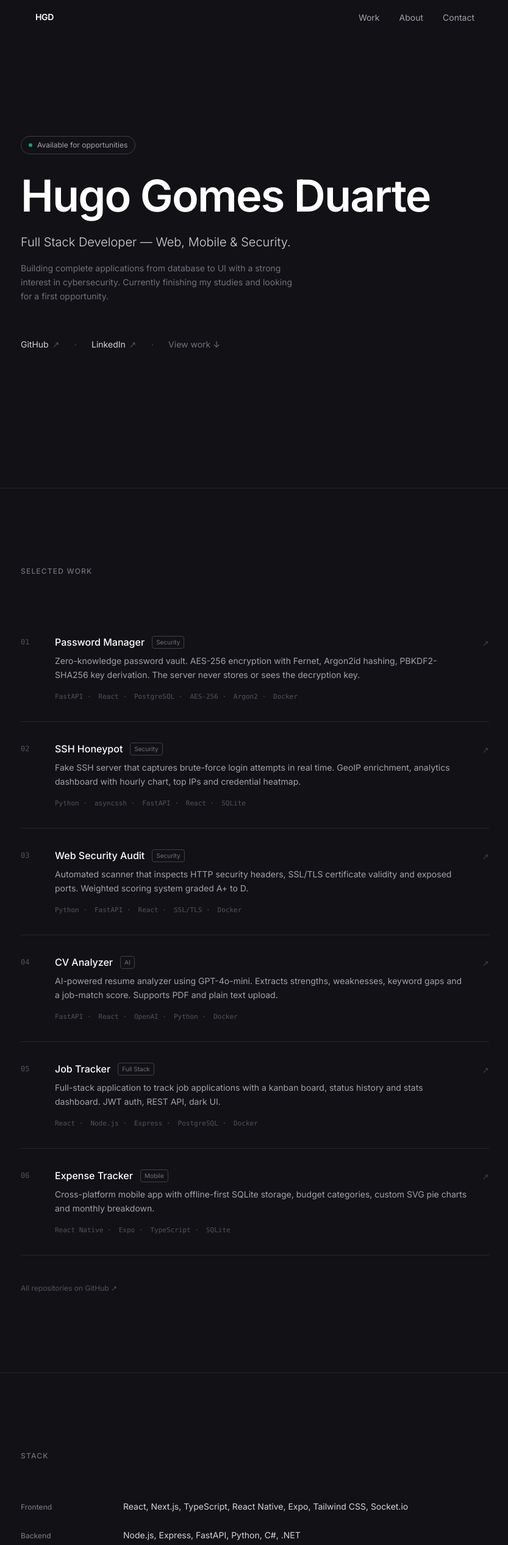
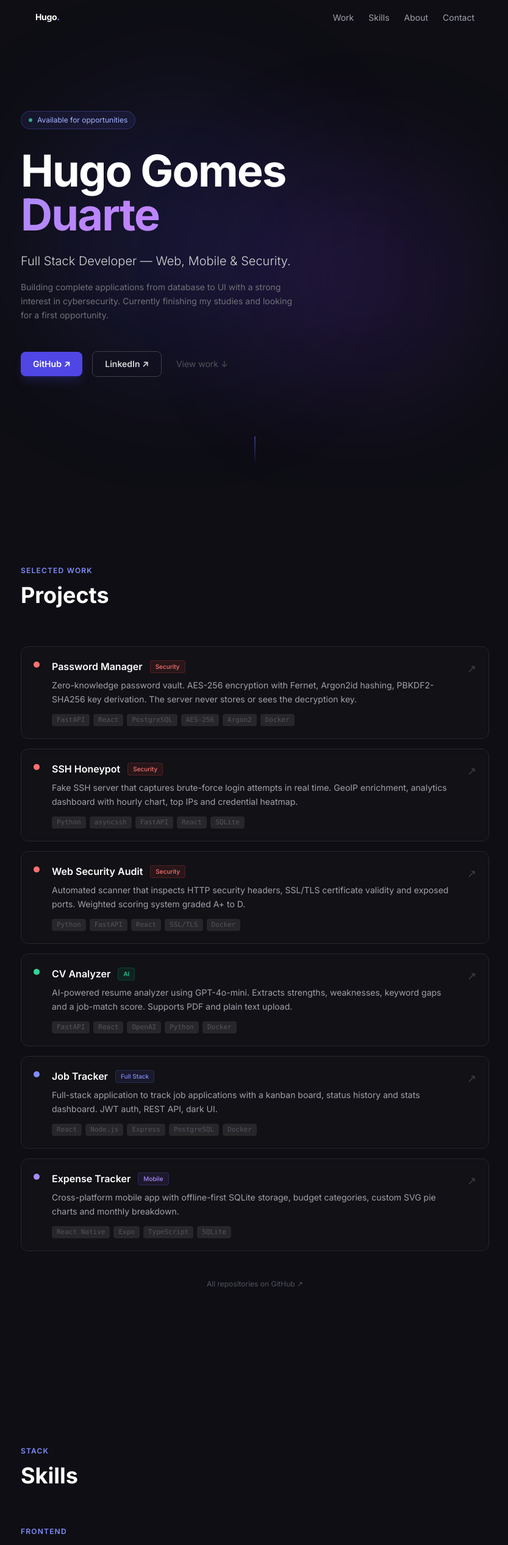
Before and after one commit to HugoDGS/portfolio, a Next.js app: page / in a window 1280 px wide. Shown: the top 2534 px of the page at 61% size, without its empty margins (222-1055 px from the left). Built offline with nearby package versions, Linux system fonts and the light colour scheme.

Commit message:
feat: animated gradient hero, colored skill pills, project cards with glow

```diff
--- a/app/globals.css
+++ b/app/globals.css
@@ -7,22 +7,33 @@ html {
 }
 
 body {
-  background-color: #111116;
+  background-color: #0e0e14;
   color: #fafafa;
   -webkit-font-smoothing: antialiased;
 }
 
 ::selection {
-  background: rgba(161, 161, 170, 0.2);
+  background: rgba(99, 102, 241, 0.3);
 }
 
-::-webkit-scrollbar {
-  width: 4px;
+::-webkit-scrollbar { width: 4px; }
+::-webkit-scrollbar-track { background: transparent; }
+::-webkit-scrollbar-thumb { background: #3f3f46; border-radius: 2px; }
+
+@keyframes gradient-shift {
+  0%, 100% { background-position: 0% 50%; }
+  50% { background-position: 100% 50%; }
 }
-::-webkit-scrollbar-track {
-  background: transparent;
+
+.gradient-text {
+  background: linear-gradient(135deg, #818cf8, #a78bfa, #c084fc, #818cf8);
+  background-size: 300% 300%;
+  animation: gradient-shift 4s ease infinite;
+  -webkit-background-clip: text;
+  -webkit-text-fill-color: transparent;
+  background-clip: text;
 }
-::-webkit-scrollbar-thumb {
-  background: #3f3f46;
-  border-radius: 2px;
+
+.glow-card:hover {
+  box-shadow: 0 0 0 1px rgba(99, 102, 241, 0.3), 0 8px 32px rgba(99, 102, 241, 0.1);
 }
--- a/components/Contact.tsx
+++ b/components/Contact.tsx
@@ -2,75 +2,79 @@
 import { motion } from "framer-motion";
 
 const links = [
-  { label: "Email", value: "hugo24750@icloud.com", href: "mailto:hugo24750@icloud.com" },
-  { label: "GitHub", value: "github.com/HugoDGS", href: "https://github.com/HugoDGS" },
-  { label: "LinkedIn", value: "hugo-gomes-duarte", href: "https://www.linkedin.com/in/hugo-gomes-duarte-05038b273" },
+  {
+    label: "Email",
+    value: "hugo24750@icloud.com",
+    href: "mailto:hugo24750@icloud.com",
+    color: "group-hover:text-indigo-300",
+  },
+  {
+    label: "GitHub",
+    value: "github.com/HugoDGS",
+    href: "https://github.com/HugoDGS",
+    color: "group-hover:text-violet-300",
+  },
+  {
+    label: "LinkedIn",
+    value: "hugo-gomes-duarte",
+    href: "https://www.linkedin.com/in/hugo-gomes-duarte-05038b273",
+    color: "group-hover:text-blue-300",
+  },
 ];
 
 export default function Contact() {
   return (
-    <section id="contact" className="py-32 px-6 border-t border-zinc-800">
+    <section id="contact" className="py-32 px-6">
       <div className="max-w-3xl mx-auto">
-        <motion.p
-          initial={{ opacity: 0 }}
-          whileInView={{ opacity: 1 }}
-          viewport={{ once: true }}
-          transition={{ duration: 0.4 }}
-          className="text-xs font-medium text-zinc-500 uppercase tracking-widest mb-16"
-        >
-          Contact
-        </motion.p>
-
-        <motion.h2
-          initial={{ opacity: 0, y: 12 }}
+        <motion.div
+          initial={{ opacity: 0, y: 30 }}
           whileInView={{ opacity: 1, y: 0 }}
           viewport={{ once: true }}
           transition={{ duration: 0.5 }}
-          className="text-3xl md:text-4xl font-semibold text-white tracking-tight mb-6 max-w-sm leading-tight"
+          className="mb-16"
         >
-          Open to new opportunities.
-        </motion.h2>
+          <p className="text-xs font-semibold text-indigo-400 uppercase tracking-widest mb-3">
+            Get in touch
+          </p>
+          <h2 className="text-3xl md:text-4xl font-bold text-white mb-4">
+            Open to new opportunities.
+          </h2>
+          <p className="text-zinc-500 text-sm max-w-sm leading-relaxed">
+            Available for full-stack and security roles. Feel free to reach out.
+          </p>
+        </motion.div>
+
+        <div className="space-y-3">
+          {links.map((l, i) => (
+            <motion.a
+              key={l.label}
+              href={l.href}
+              target={l.label !== "Email" ? "_blank" : undefined}
+              rel={l.label !== "Email" ? "noreferrer" : undefined}
+              initial={{ opacity: 0, y: 20 }}
+              whileInView={{ opacity: 1, y: 0 }}
+              viewport={{ once: true }}
+              transition={{ duration: 0.4, delay: i * 0.1 }}
+              whileHover={{ x: 6 }}
+              className="group glow-card flex items-center justify-between p-5 rounded-xl border border-zinc-800 hover:border-zinc-700 bg-zinc-900/40 transition-all"
+            >
+              <div className="flex items-center gap-5">
+                <span className="text-xs text-zinc-600 w-14">{l.label}</span>
+                <span className={`text-sm text-zinc-300 transition-colors ${l.color}`}>
+                  {l.value}
+                </span>
+              </div>
+              <span className="text-zinc-700 group-hover:text-indigo-400 transition-colors">↗</span>
+            </motion.a>
+          ))}
+        </div>
 
         <motion.p
           initial={{ opacity: 0 }}
           whileInView={{ opacity: 1 }}
           viewport={{ once: true }}
-          transition={{ duration: 0.5, delay: 0.1 }}
-          className="text-sm text-zinc-400 mb-14 max-w-sm leading-relaxed"
-        >
-          Available for full-stack and security roles. Feel free to reach out.
-        </motion.p>
-
-        <motion.div
-          initial={{ opacity: 0, y: 8 }}
-          whileInView={{ opacity: 1, y: 0 }}
-          viewport={{ once: true }}
-          transition={{ duration: 0.4, delay: 0.15 }}
-          className="space-y-4"
-        >
-          {links.map((l) => (
-            <a
-              key={l.label}
-              href={l.href}
-              target={l.label !== "Email" ? "_blank" : undefined}
-              rel={l.label !== "Email" ? "noreferrer" : undefined}
-              className="group grid grid-cols-[5rem_1fr_auto] items-center gap-4 py-4 border-b border-zinc-800 hover:border-zinc-700 transition-colors"
-            >
-              <span className="text-xs text-zinc-600">{l.label}</span>
-              <span className="text-sm text-zinc-300 group-hover:text-white transition-colors">
-                {l.value}
-              </span>
-              <span className="text-zinc-600 group-hover:text-zinc-400 transition-colors text-sm">↗</span>
-            </a>
-          ))}
-        </motion.div>
-
-        <motion.p
-          initial={{ opacity: 0 }}
-          whileInView={{ opacity: 1 }}
-          viewport={{ once: true }}
-          transition={{ delay: 0.4 }}
-          className="text-zinc-700 text-xs mt-20"
+          transition={{ delay: 0.5 }}
+          className="text-zinc-800 text-xs mt-20"
         >
           Built with Next.js 15 & Tailwind CSS — 2025
         </motion.p>
--- a/components/Hero.tsx
+++ b/components/Hero.tsx
@@ -1,71 +1,109 @@
 "use client";
 import { motion } from "framer-motion";
 
-const item = (delay = 0) => ({
-  initial: { opacity: 0, y: 16 },
-  animate: { opacity: 1, y: 0 },
-  transition: { duration: 0.5, delay, ease: [0.21, 0.47, 0.32, 0.98] },
-});
-
 export default function Hero() {
   return (
-    <section className="min-h-screen flex flex-col justify-center px-6">
-      <div className="max-w-3xl mx-auto w-full">
-        <motion.div {...item(0)} className="mb-8">
-          <span className="inline-flex items-center gap-2 text-xs text-zinc-400 border border-zinc-700 rounded-full px-3 py-1.5">
-            <span className="w-1.5 h-1.5 rounded-full bg-emerald-500 animate-pulse" />
+    <section className="relative min-h-screen flex flex-col justify-center px-6 overflow-hidden">
+      {/* Animated background blobs */}
+      <motion.div
+        animate={{ scale: [1, 1.15, 1], opacity: [0.15, 0.25, 0.15] }}
+        transition={{ duration: 8, repeat: Infinity, ease: "easeInOut" }}
+        className="absolute top-1/4 left-1/4 w-96 h-96 rounded-full bg-indigo-600 blur-[120px] pointer-events-none"
+      />
+      <motion.div
+        animate={{ scale: [1, 1.2, 1], opacity: [0.1, 0.2, 0.1] }}
+        transition={{ duration: 10, repeat: Infinity, ease: "easeInOut", delay: 2 }}
+        className="absolute bottom-1/4 right-1/4 w-72 h-72 rounded-full bg-violet-600 blur-[100px] pointer-events-none"
+      />
+
+      <div className="relative z-10 max-w-3xl mx-auto w-full">
+        <motion.div
+          initial={{ opacity: 0, y: 30 }}
+          animate={{ opacity: 1, y: 0 }}
+          transition={{ duration: 0.6 }}
+          className="mb-8"
+        >
+          <span className="inline-flex items-center gap-2 text-xs text-indigo-300 border border-indigo-500/30 bg-indigo-500/10 rounded-full px-3 py-1.5">
+            <span className="w-1.5 h-1.5 rounded-full bg-emerald-400 animate-pulse" />
             Available for opportunities
           </span>
         </motion.div>
 
         <motion.h1
-          {...item(0.08)}
-          className="text-5xl md:text-6xl lg:text-7xl font-semibold text-white tracking-tight leading-[1.08] mb-6"
+          initial={{ opacity: 0, y: 40 }}
+          animate={{ opacity: 1, y: 0 }}
+          transition={{ duration: 0.7, delay: 0.1 }}
+          className="text-5xl md:text-6xl lg:text-7xl font-bold tracking-tight leading-[1.05] mb-6"
         >
-          Hugo Gomes Duarte
+          <span className="text-white">Hugo Gomes</span>
+          <br />
+          <span className="gradient-text">Duarte</span>
         </motion.h1>
 
         <motion.p
-          {...item(0.14)}
+          initial={{ opacity: 0, y: 30 }}
+          animate={{ opacity: 1, y: 0 }}
+          transition={{ duration: 0.6, delay: 0.2 }}
           className="text-xl text-zinc-300 font-light mb-4 max-w-lg leading-relaxed"
         >
           Full Stack Developer — Web, Mobile & Security.
         </motion.p>
 
         <motion.p
-          {...item(0.2)}
-          className="text-zinc-500 max-w-md mb-14 leading-relaxed text-sm"
+          initial={{ opacity: 0, y: 30 }}
+          animate={{ opacity: 1, y: 0 }}
+          transition={{ duration: 0.6, delay: 0.3 }}
+          className="text-zinc-500 max-w-md mb-12 leading-relaxed text-sm"
         >
           Building complete applications from database to UI with a strong interest in
           cybersecurity. Currently finishing my studies and looking for a first opportunity.
         </motion.p>
 
-        <motion.div {...item(0.26)} className="flex items-center gap-6 flex-wrap">
-          <a
+        <motion.div
+          initial={{ opacity: 0, y: 30 }}
+          animate={{ opacity: 1, y: 0 }}
+          transition={{ duration: 0.6, delay: 0.4 }}
+          className="flex items-center gap-4 flex-wrap"
+        >
+          <motion.a
             href="https://github.com/HugoDGS"
             target="_blank"
             rel="noreferrer"
-            className="text-sm text-zinc-300 hover:text-white transition-colors flex items-center gap-1.5 group"
+            whileHover={{ scale: 1.04 }}
+            whileTap={{ scale: 0.97 }}
+            className="px-5 py-2.5 bg-indigo-600 hover:bg-indigo-500 text-white text-sm font-semibold rounded-lg transition-colors shadow-lg shadow-indigo-900/40"
           >
-            GitHub
-            <span className="text-zinc-600 group-hover:text-zinc-400 transition-colors">↗</span>
-          </a>
-          <span className="text-zinc-700">·</span>
-          <a
+            GitHub ↗
+          </motion.a>
+          <motion.a
             href="https://www.linkedin.com/in/hugo-gomes-duarte-05038b273"
             target="_blank"
             rel="noreferrer"
-            className="text-sm text-zinc-300 hover:text-white transition-colors flex items-center gap-1.5 group"
+            whileHover={{ scale: 1.04 }}
+            whileTap={{ scale: 0.97 }}
+            className="px-5 py-2.5 border border-zinc-700 hover:border-indigo-500 text-zinc-300 hover:text-white text-sm font-semibold rounded-lg transition-all"
           >
-            LinkedIn
-            <span className="text-zinc-600 group-hover:text-zinc-400 transition-colors">↗</span>
-          </a>
-          <span className="text-zinc-700">·</span>
-          <a href="#projects" className="text-sm text-zinc-500 hover:text-zinc-300 transition-colors">
+            LinkedIn ↗
+          </motion.a>
+          <a href="#projects" className="text-sm text-zinc-600 hover:text-zinc-400 transition-colors ml-2">
             View work ↓
           </a>
         </motion.div>
       </div>
+
+      {/* Scroll indicator */}
+      <motion.div
+        initial={{ opacity: 0 }}
+        animate={{ opacity: 1 }}
+        transition={{ delay: 1.2 }}
+        className="absolute bottom-10 left-1/2 -translate-x-1/2"
+      >
+        <motion.div
+          animate={{ y: [0, 10, 0] }}
+          transition={{ duration: 2, repeat: Infinity, ease: "easeInOut" }}
+          className="w-px h-12 bg-gradient-to-b from-indigo-500 to-transparent mx-auto"
+        />
+      </motion.div>
     </section>
   );
 }
--- a/components/Nav.tsx
+++ b/components/Nav.tsx
@@ -4,6 +4,7 @@ import { motion } from "framer-motion";
 
 const links = [
   { label: "Work", href: "#projects" },
+  { label: "Skills", href: "#skills" },
   { label: "About", href: "#about" },
   { label: "Contact", href: "#contact" },
 ];
@@ -19,24 +20,21 @@ export default function Nav() {
 
   return (
     <motion.nav
-      initial={{ opacity: 0 }}
-      animate={{ opacity: 1 }}
-      transition={{ duration: 0.4, delay: 0.2 }}
+      initial={{ opacity: 0, y: -20 }}
+      animate={{ opacity: 1, y: 0 }}
+      transition={{ duration: 0.5 }}
       className={`fixed top-0 left-0 right-0 z-50 transition-all duration-500 ${
-        scrolled ? "border-b border-zinc-800 bg-[#111116]/85 backdrop-blur-xl" : ""
+        scrolled ? "border-b border-zinc-800 bg-[#0e0e14]/85 backdrop-blur-xl" : ""
       }`}
     >
       <div className="max-w-3xl mx-auto px-6 h-14 flex items-center justify-between">
-        <a href="#" className="text-white font-semibold text-sm tracking-tight">
-          HGD
+        <a href="#" className="text-white font-bold text-sm tracking-tight">
+          Hugo<span className="text-indigo-400">.</span>
         </a>
-        <ul className="flex gap-8">
+        <ul className="flex gap-6">
           {links.map((l) => (
             <li key={l.href}>
-              <a
-                href={l.href}
-                className="text-zinc-400 hover:text-white text-sm transition-colors"
-              >
+              <a href={l.href} className="text-zinc-400 hover:text-white text-sm transition-colors">
                 {l.label}
               </a>
             </li>
--- a/components/Projects.tsx
+++ b/components/Projects.tsx
@@ -1,6 +1,13 @@
 "use client";
 import { motion } from "framer-motion";
 import { projects } from "@/lib/data";
+
+const categoryColor: Record<string, { bg: string; text: string; border: string; dot: string }> = {
+  security: { bg: "bg-red-500/10", text: "text-red-400", border: "border-red-500/20", dot: "bg-red-400" },
+  fullstack: { bg: "bg-indigo-500/10", text: "text-indigo-400", border: "border-indigo-500/20", dot: "bg-indigo-400" },
+  mobile: { bg: "bg-violet-500/10", text: "text-violet-400", border: "border-violet-500/20", dot: "bg-violet-400" },
+  ai: { bg: "bg-emerald-500/10", text: "text-emerald-400", border: "border-emerald-500/20", dot: "bg-emerald-400" },
+};
 
 const categoryLabel: Record<string, string> = {
   security: "Security",
@@ -11,75 +18,88 @@ const categoryLabel: Record<string, string> = {
 
 export default function Projects() {
   return (
-    <section id="projects" className="py-32 px-6 border-t border-zinc-800">
+    <section id="projects" className="py-32 px-6">
       <div className="max-w-3xl mx-auto">
-        <motion.p
-          initial={{ opacity: 0 }}
-          whileInView={{ opacity: 1 }}
+        <motion.div
+          initial={{ opacity: 0, y: 30 }}
+          whileInView={{ opacity: 1, y: 0 }}
           viewport={{ once: true }}
-          transition={{ duration: 0.4 }}
-          className="text-xs font-medium text-zinc-500 uppercase tracking-widest mb-16"
+          transition={{ duration: 0.5 }}
+          className="mb-16"
         >
+          <p className="text-xs font-semibold text-indigo-400 uppercase tracking-widest mb-3">
             Selected Work
-        </motion.p>
+          </p>
+          <h2 className="text-3xl md:text-4xl font-bold text-white">Projects</h2>
+        </motion.div>
 
-        <div>
-          {projects.map((project, i) => (
+        <div className="space-y-4">
+          {projects.map((project, i) => {
+            const c = categoryColor[project.category];
+            return (
               <motion.a
                 key={project.title}
                 href={project.github}
                 target="_blank"
                 rel="noreferrer"
-              initial={{ opacity: 0, y: 12 }}
-              whileInView={{ opacity: 1, y: 0 }}
+                initial={{ opacity: 0, x: -30 }}
+                whileInView={{ opacity: 1, x: 0 }}
                 viewport={{ once: true }}
-              transition={{ duration: 0.4, delay: i * 0.07 }}
-              className="group grid grid-cols-[2rem_1fr_auto] gap-6 items-start py-8 border-b border-zinc-800 hover:border-zinc-700 transition-colors cursor-pointer"
+                transition={{ duration: 0.5, delay: i * 0.08 }}
+                whileHover={{ x: 6 }}
+                className="glow-card group flex items-start gap-5 p-5 rounded-xl border border-zinc-800 hover:border-zinc-700 bg-zinc-900/40 backdrop-blur-sm transition-all cursor-pointer"
               >
-              <span className="text-zinc-600 text-xs font-mono mt-1">
-                {String(i + 1).padStart(2, "0")}
-              </span>
+                <div className="mt-1 flex-shrink-0">
+                  <motion.div
+                    whileHover={{ scale: 1.2 }}
+                    className={`w-2.5 h-2.5 rounded-full ${c.dot}`}
+                  />
+                </div>
 
-              <div>
-                <div className="flex items-center gap-3 mb-2">
-                  <h3 className="text-white font-medium group-hover:text-zinc-200 transition-colors">
+                <div className="flex-1 min-w-0">
+                  <div className="flex items-center gap-3 mb-2 flex-wrap">
+                    <h3 className="text-white font-semibold group-hover:text-indigo-200 transition-colors">
                       {project.title}
                     </h3>
-                  <span className="text-[10px] text-zinc-500 border border-zinc-700 rounded px-1.5 py-0.5 hidden sm:inline">
+                    <span className={`text-[10px] font-medium px-2 py-0.5 rounded border ${c.bg} ${c.text} ${c.border}`}>
                       {categoryLabel[project.category]}
                     </span>
                   </div>
-                <p className="text-zinc-400 text-sm leading-relaxed mb-4">
+                  <p className="text-zinc-400 text-sm leading-relaxed mb-3">
                     {project.description}
                   </p>
-                <div className="flex flex-wrap gap-x-3 gap-y-1">
-                  {project.stack.map((tech, idx) => (
-                    <span key={tech} className="text-[11px] text-zinc-600 font-mono">
-                      {tech}{idx < project.stack.length - 1 ? " ·" : ""}
+                  <div className="flex flex-wrap gap-1.5">
+                    {project.stack.map((tech) => (
+                      <span key={tech} className="text-[11px] text-zinc-600 bg-zinc-800 px-2 py-0.5 rounded font-mono">
+                        {tech}
                       </span>
                     ))}
                   </div>
                 </div>
 
-              <span className="text-zinc-700 group-hover:text-zinc-400 transition-colors mt-1 text-sm">
+                <motion.span
+                  className="text-zinc-700 group-hover:text-indigo-400 transition-colors text-lg flex-shrink-0 mt-0.5"
+                  whileHover={{ x: 3 }}
+                >
                   ↗
-              </span>
+                </motion.span>
               </motion.a>
-          ))}
+            );
+          })}
         </div>
 
         <motion.div
           initial={{ opacity: 0 }}
           whileInView={{ opacity: 1 }}
           viewport={{ once: true }}
-          transition={{ delay: 0.3 }}
-          className="mt-10"
+          transition={{ delay: 0.4 }}
+          className="mt-10 text-center"
         >
           <a
             href="https://github.com/HugoDGS"
             target="_blank"
             rel="noreferrer"
-            className="text-xs text-zinc-600 hover:text-zinc-400 transition-colors"
+            className="text-xs text-zinc-600 hover:text-indigo-400 transition-colors"
           >
             All repositories on GitHub ↗
           </a>
--- a/components/Skills.tsx
+++ b/components/Skills.tsx
@@ -2,34 +2,64 @@
 import { motion } from "framer-motion";
 import { skillGroups } from "@/lib/data";
 
+const groupAccent: Record<string, string> = {
+  Frontend: "text-indigo-400",
+  Backend: "text-violet-400",
+  "Database & DevOps": "text-blue-400",
+  Security: "text-red-400",
+};
+
+const pillColor: Record<string, string> = {
+  Frontend: "border-indigo-500/20 text-indigo-300 bg-indigo-500/10 hover:bg-indigo-500/20",
+  Backend: "border-violet-500/20 text-violet-300 bg-violet-500/10 hover:bg-violet-500/20",
+  "Database & DevOps": "border-blue-500/20 text-blue-300 bg-blue-500/10 hover:bg-blue-500/20",
+  Security: "border-red-500/20 text-red-300 bg-red-500/10 hover:bg-red-500/20",
+};
+
 export default function Skills() {
   return (
-    <section id="skills" className="py-32 px-6 border-t border-zinc-800">
+    <section id="skills" className="py-32 px-6">
       <div className="max-w-3xl mx-auto">
-        <motion.p
-          initial={{ opacity: 0 }}
-          whileInView={{ opacity: 1 }}
+        <motion.div
+          initial={{ opacity: 0, y: 30 }}
+          whileInView={{ opacity: 1, y: 0 }}
           viewport={{ once: true }}
-          transition={{ duration: 0.4 }}
-          className="text-xs font-medium text-zinc-500 uppercase tracking-widest mb-16"
+          transition={{ duration: 0.5 }}
+          className="mb-16"
         >
-          Stack
-        </motion.p>
+          <p className="text-xs font-semibold text-indigo-400 uppercase tracking-widest mb-3">
+            Stack
+          </p>
+          <h2 className="text-3xl md:text-4xl font-bold text-white">Skills</h2>
+        </motion.div>
 
-        <div className="space-y-6">
+        <div className="space-y-10">
           {skillGroups.map((group, i) => (
             <motion.div
               key={group.label}
-              initial={{ opacity: 0, y: 8 }}
+              initial={{ opacity: 0, y: 30 }}
               whileInView={{ opacity: 1, y: 0 }}
               viewport={{ once: true }}
-              transition={{ duration: 0.4, delay: i * 0.06 }}
-              className="grid grid-cols-[7rem_1fr] sm:grid-cols-[9rem_1fr] gap-6 items-baseline"
+              transition={{ duration: 0.5, delay: i * 0.1 }}
             >
-              <span className="text-xs text-zinc-500 font-medium">{group.label}</span>
-              <span className="text-sm text-zinc-300 leading-relaxed">
-                {group.skills.join(", ")}
-              </span>
+              <p className={`text-xs font-semibold uppercase tracking-widest mb-4 ${groupAccent[group.label]}`}>
+                {group.label}
+              </p>
+              <div className="flex flex-wrap gap-2">
+                {group.skills.map((skill, j) => (
+                  <motion.span
+                    key={skill}
+                    initial={{ opacity: 0, scale: 0.8 }}
+                    whileInView={{ opacity: 1, scale: 1 }}
+                    viewport={{ once: true }}
+                    transition={{ duration: 0.3, delay: i * 0.1 + j * 0.04 }}
+                    whileHover={{ scale: 1.06, y: -2 }}
+                    className={`text-sm px-3 py-1.5 rounded-lg border cursor-default transition-colors ${pillColor[group.label]}`}
+                  >
+                    {skill}
+                  </motion.span>
+                ))}
+              </div>
             </motion.div>
           ))}
         </div>
```
Also changed, not shown: components/About.tsx (+46 -29 lines). Lines whose indentation alone changed are shown as unchanged.
